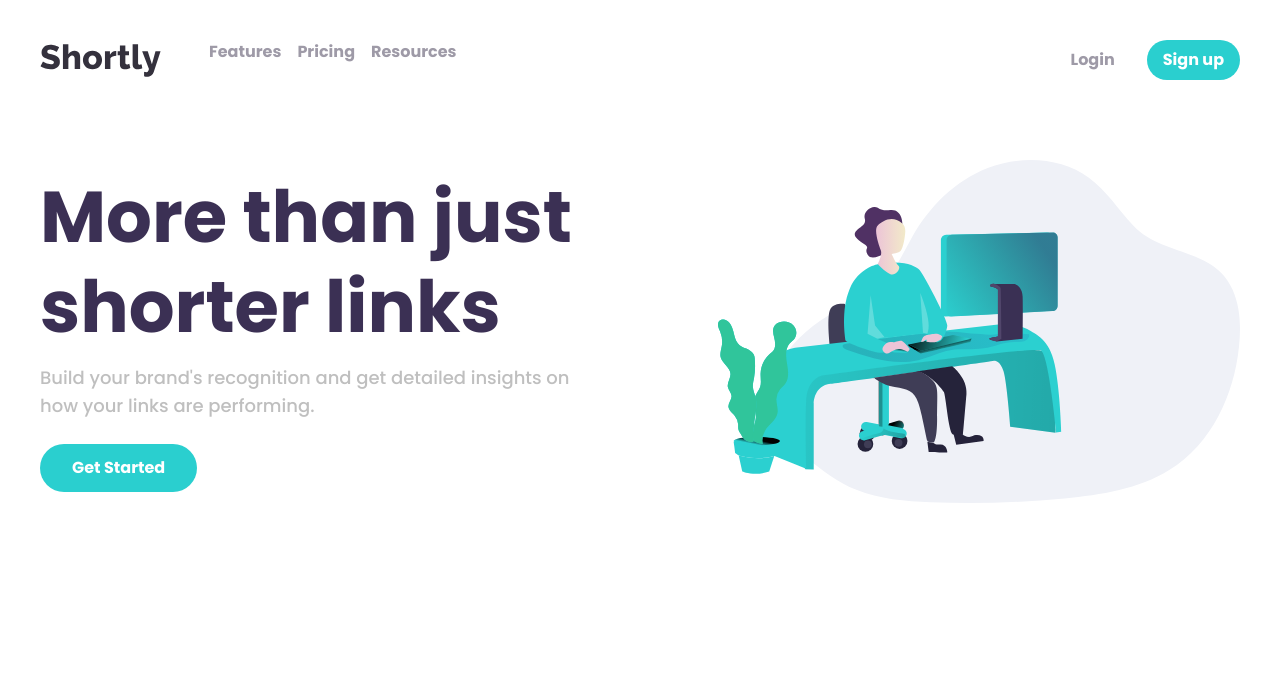
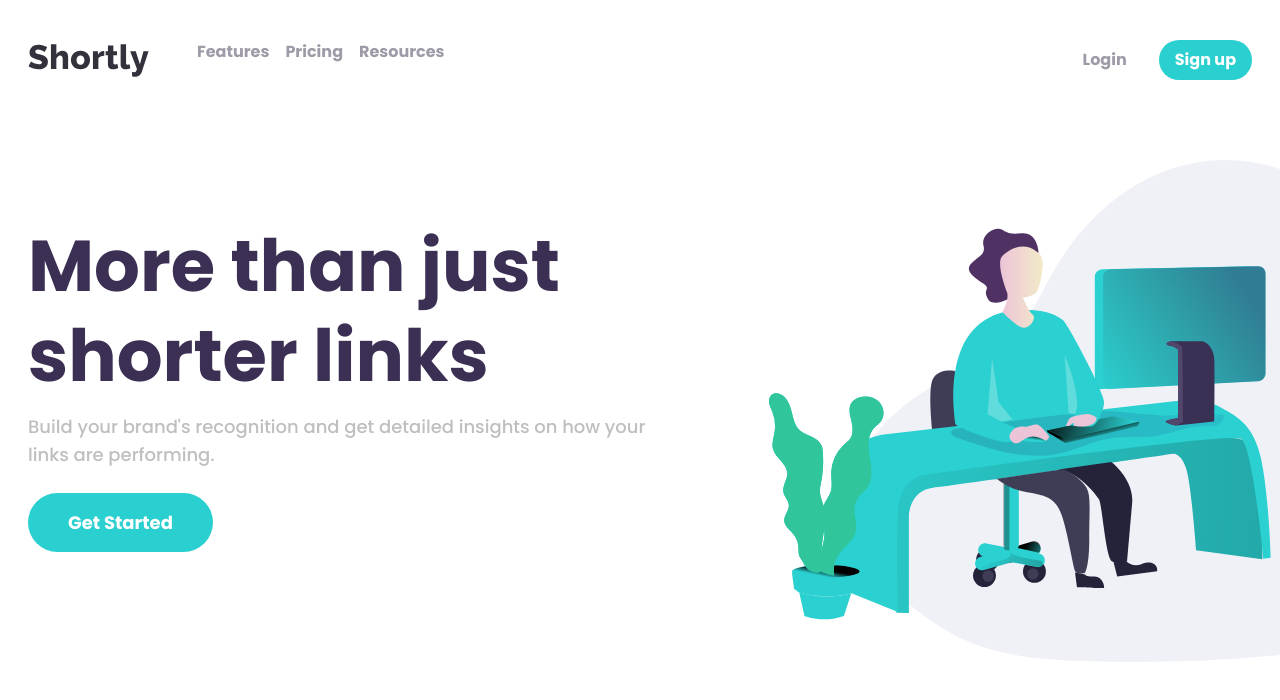
Before and after one commit to Kaspi-Chan/url-shortening-api-master, a React (Vite) app: page / in a window 1280 px wide. Shown: the top 700 px of the page. Built offline with nearby package versions, Linux system fonts and the light colour scheme.

Commit message:
Adjust image to overflow the container like the design

```diff
--- a/src/App.jsx
+++ b/src/App.jsx
@@ -1,22 +1,12 @@
 import { useState } from "react";
 import Header from "./components/Navbar";
-import PrimaryButton from './components/PrimaryButton';
-import bgImg from './assets/images/illustration-working.svg';
+import HeroSection from "./components/HeroSection";
 
 function App() {
   return (
-    <main className="container mx-auto xl:px-10 lg:px-5 overflow-x-hidden relative">
+    <main className="overflow-x-hidden relative">
       <Header />
-      <section className="flex flex-col-reverse md:flex md:flex-row items-center justify-between gap-10 md:gap-20 mt-10 px-5 md:px-0">
-        <div className="text-center md:text-left xl:w-[70%]">
-          <h1 className="text-4xl lg:text-6xl xl:text-7xl lg:leading-tight xl:leading-tight text-primary-violet font-bold mb-3">More than just shorter links</h1>
-          <p className="text-neutral-gray text-lg font-normal mb-6 xl:mr-12">Build your brand's recognition and get detailed insights on how your links are performing.</p>
-          <PrimaryButton size="roundedBig" text={'Get Started'}/>
-        </div>
-        <div className="">
-          <img src={bgImg} alt="Background image" className="object-contain"/>
-        </div>
-      </section>
+      <HeroSection />
     </main>
   );
 }
--- /dev/null
+++ b/src/components/HeroSection.jsx
@@ -0,0 +1,20 @@
+import React from 'react'
+import PrimaryButton from './PrimaryButton';
+import bgImg from '../assets/images/illustration-working.svg';
+
+const HeroSection = () => {
+  return (
+    <section className="container mx-auto md:px-7 2xl:px-20 flex flex-col-reverse md:flex lg:flex-row items-center justify-between gap-4 mt-10 px-5">
+        <div className="text-center lg:text-left xl:mb-12">
+          <h1 className="text-4xl lg:text-6xl xl:text-7xl lg:leading-tight xl:leading-tight text-primary-violet font-bold mb-3">More than just shorter links</h1>
+          <p className="text-neutral-gray text-lg font-normal mb-6 xl:mr-12">Build your brand's recognition and get detailed insights on how your links are performing.</p>
+          <PrimaryButton size="roundedBig" text={'Get Started'}/>
+        </div>
+        <div>
+          <img src={bgImg} alt="Background image" className="max-w-none w-[140%] sm:w-[130%] sm:ml-[5%] md:w-[110%] lg:w-[130%] xl:w-[150%]"/>
+        </div>
+    </section>
+  )
+}
+
+export default HeroSection
--- a/src/components/Navbar.jsx
+++ b/src/components/Navbar.jsx
@@ -4,7 +4,7 @@ import Nav from "./Nav";
 
 const Header = () => {
   return (
-    <header className="py-5 sm:py-10 px-7 md:px-0 flex items-center gap-12 justify-between relative">
+    <header className="container mx-auto md:px-7 2xl:px-20 py-5 sm:py-10 px-7 flex items-center gap-12 justify-between relative">
       <img src={logoSrc} alt="Shortly logo" />
       <Nav />
     </header>
--- a/src/components/PrimaryButton.jsx
+++ b/src/components/PrimaryButton.jsx
@@ -2,9 +2,9 @@ import React from "react";
 
 const buttonStyles = {
   roundedSmall: "py-2 px-4 rounded-full",
-  roundedBig: "py-3 px-8 rounded-full",
+  roundedBig: "py-4 px-10 rounded-full text-base",
   rectangularSmall: "py-2 px-4 rounded-md",
-  rectangularBig: "py-2 px-6 rounded-md",
+  rectangularBig: "py-2 px-6 rounded-md text-base",
 };
 
 const PrimaryButton = ({ size = 'roundedSmall', text, onClick }) => {
```
